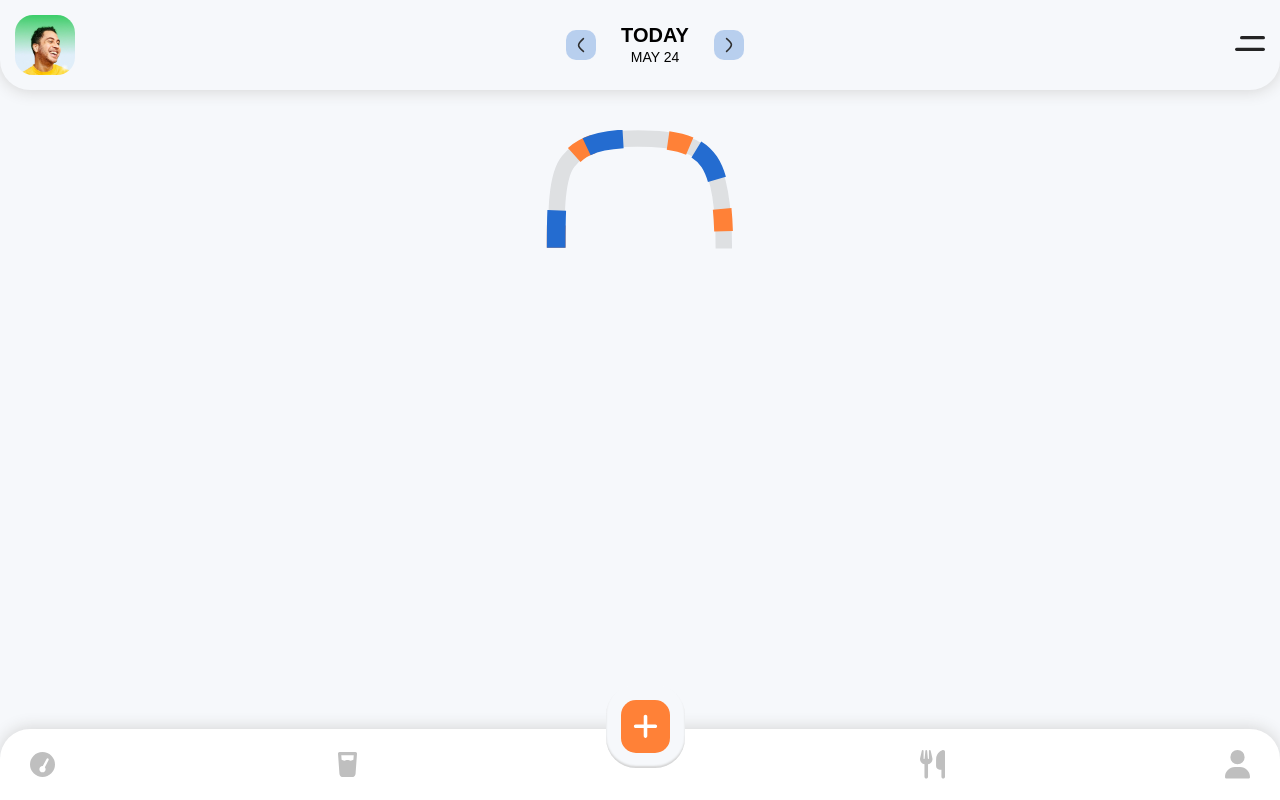
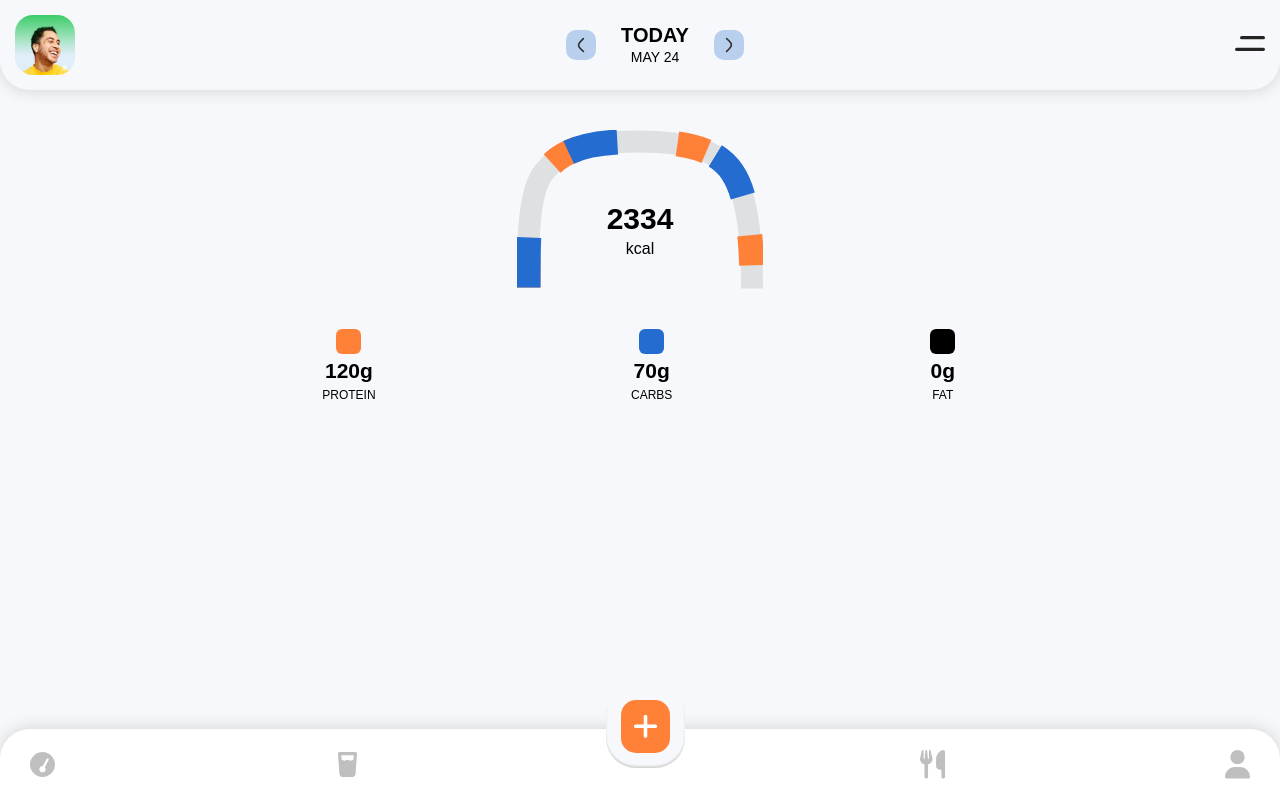
Before and after one commit to MahshadOliaie/Fitness-App, a React (Vite) app: page / in a window 1280 px wide. Built offline with nearby package versions, Linux system fonts and the light colour scheme.

Commit message:
add guide

```diff
--- a/src/components/Diagram/Diagram.jsx
+++ b/src/components/Diagram/Diagram.jsx
@@ -2,19 +2,44 @@ import CSS from './index.module.css'
 
 function Diagram() {
     return (
+        <>
         <div className={CSS.diagramContainer}>
             <svg className={CSS.diagram} width="246" height="159" viewBox="0 0 246 159" fill="none" xmlns="http://www.w3.org/2000/svg">
-                <path className={CSS.baseline} d="M11.0032 157.484C11.003 110.997 11.0029 61.4971 27.001 41.9892C42.9992 22.4813 64.5007 11.487 120.001 11.487C175.501 11.487 201.5 21.5 215.501 42.4892C229.502 63.4784 235.003 102.996 235.003 158.442"/>
+                <path className={CSS.baseline} d="M11.0032 157.484C11.003 110.997 11.0029 61.4971 27.001 41.9892C42.9992 22.4813 64.5007 11.487 120.001 11.487C175.501 11.487 201.5 21.5 215.501 42.4892C229.502 63.4784 235.003 102.996 235.003 158.442" />
 
-                <path className={CSS.protein} d="M11.0032 157.484C11.003 110.997 11.0029 61.4971 27.001 41.9892C42.9992 22.4813 64.5007 11.487 120.001 11.487C175.501 11.487 201.5 21.5 215.501 42.4892C229.502 63.4784 235.003 102.996 235.003 158.442"/>
+                <path className={CSS.protein} d="M11.0032 157.484C11.003 110.997 11.0029 61.4971 27.001 41.9892C42.9992 22.4813 64.5007 11.487 120.001 11.487C175.501 11.487 201.5 21.5 215.501 42.4892C229.502 63.4784 235.003 102.996 235.003 158.442" />
 
-                <path className={CSS.carbs} d="M11.0032 157.484C11.003 110.997 11.0029 61.4971 27.001 41.9892C42.9992 22.4813 64.5007 11.487 120.001 11.487C175.501 11.487 201.5 21.5 215.501 42.4892C229.502 63.4784 235.003 102.996 235.003 158.442"/>
+                <path className={CSS.carbs} d="M11.0032 157.484C11.003 110.997 11.0029 61.4971 27.001 41.9892C42.9992 22.4813 64.5007 11.487 120.001 11.487C175.501 11.487 201.5 21.5 215.501 42.4892C229.502 63.4784 235.003 102.996 235.003 158.442" />
 
-                <path className={CSS.fat} d="M11.0032 157.484C11.003 110.997 11.0029 61.4971 27.001 41.9892C42.9992 22.4813 64.5007 11.487 120.001 11.487C175.501 11.487 201.5 21.5 215.501 42.4892C229.502 63.4784 235.003 102.996 235.003 158.442"/>
+                <path className={CSS.fat} d="M11.0032 157.484C11.003 110.997 11.0029 61.4971 27.001 41.9892C42.9992 22.4813 64.5007 11.487 120.001 11.487C175.501 11.487 201.5 21.5 215.501 42.4892C229.502 63.4784 235.003 102.996 235.003 158.442" />
 
             </svg>
+            <div className={CSS.calories}>
+                <p className={CSS.caloryNum}>2334</p>
+                <p>kcal</p>
+            </div>
+        </div>
 
+        <div className={CSS.nutritionGuide}>
+            <div className={CSS.nutrition}>
+                <div className={CSS.protein}></div>
+                <p className={CSS.grams}>120g</p>
+                <p className={CSS.unit}>PROTEIN</p>
+            </div>
+
+            <div className={CSS.nutrition}>
+                <div className={CSS.carbs}></div>
+                <p className={CSS.grams}>70g</p>
+                <p className={CSS.unit}>CARBS</p>
+            </div>
+
+            <div className={CSS.nutrition}>
+                <div className={CSS.fat}></div>
+                <p className={CSS.grams}>0g</p>
+                <p className={CSS.unit}>FAT</p>
+            </div>
         </div>
+        </>
     )
 }
 
--- a/src/components/Diagram/index.module.css
+++ b/src/components/Diagram/index.module.css
@@ -3,15 +3,13 @@
 }
 
 .diagramContainer {
-    width: 100%;
     display: flex;
     align-items: center;
     justify-content: center;
+    position: relative;
+    margin: 40px 0;
 }
 
-.diagram {
-    padding-top: 40px;
-}
 
 
 .protein {
@@ -19,6 +17,7 @@
     stroke-width: 25;
     stroke-dasharray: 30 100;
 }
+
 
 .carbs {
     stroke: #246CD0;
@@ -30,3 +29,67 @@
     stroke-width: 22;
     stroke: rgba(0, 0, 0, 0.098);
 }
+
+
+.calories{
+    display: flex;
+    align-items: center;
+    justify-content: center;
+    flex-direction: column;
+    margin-top: 40px;
+    position: absolute;
+}
+
+.calories p{
+    margin: 2px;
+}
+
+.caloryNum{
+    font-size: 30px;
+    font-weight: 900;
+}
+
+
+.nutritionGuide{
+    display: flex;
+    align-items: center;
+    justify-content: space-between;
+    width: 50%;
+    margin: 0 auto;
+}
+
+.nutrition{
+    display: flex;
+    flex-direction: column;
+    align-items: center;
+    justify-content: center;
+}
+
+.grams{
+    font-size: 21px;
+    font-weight: 800;
+    margin: 5px;
+}
+
+.unit{
+    font-size: 12px;
+    margin: 0;
+}
+
+.protein , .carbs , .fat{
+    width: 25px;
+    aspect-ratio: 1/1;
+    border-radius: 6px;
+}
+
+.protein{
+    background-color: #FF8137;
+}
+
+.carbs{
+    background-color: #246CD0;
+}
+
+.fat{
+    background-color: black;
+}
```
